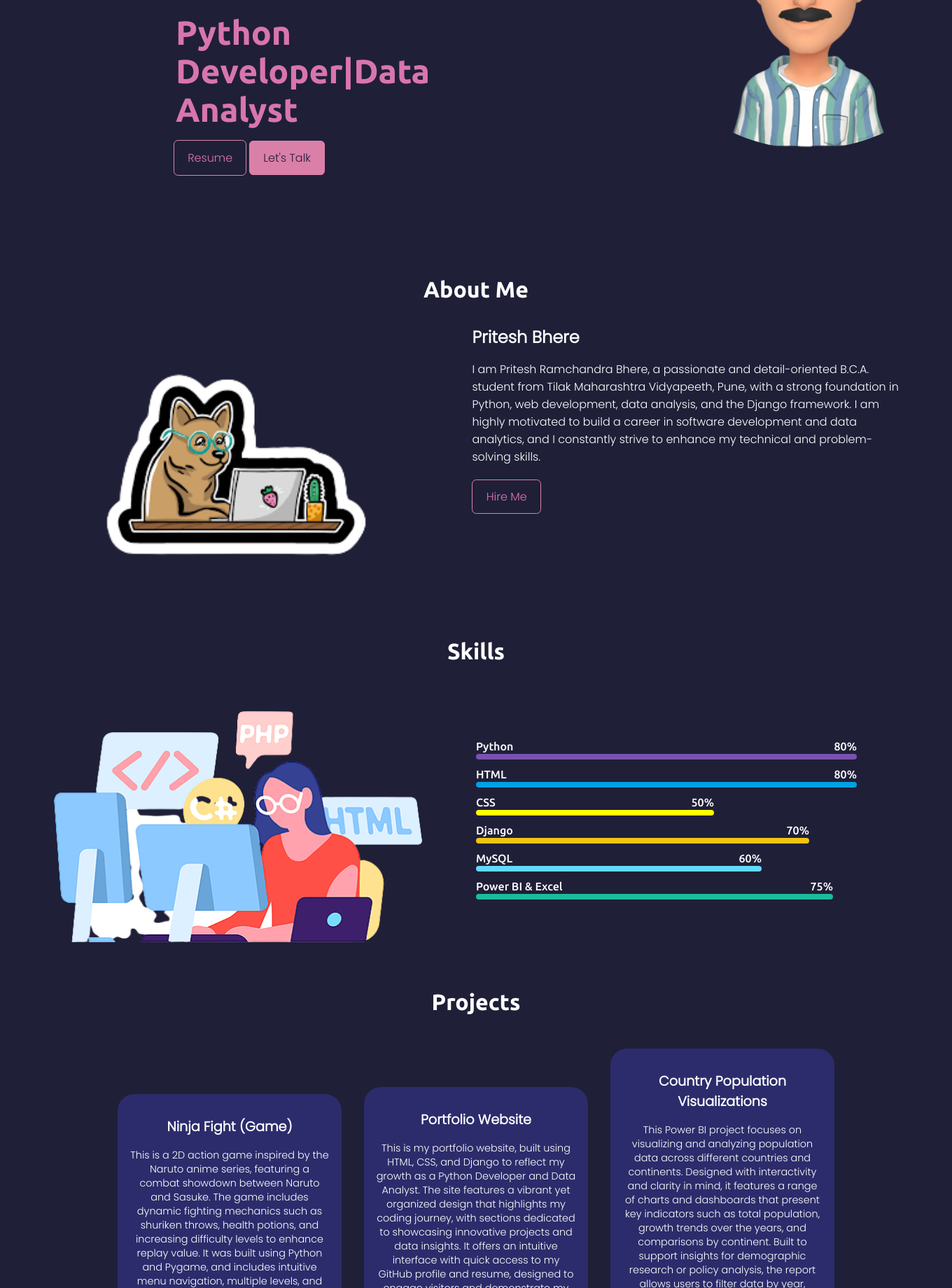
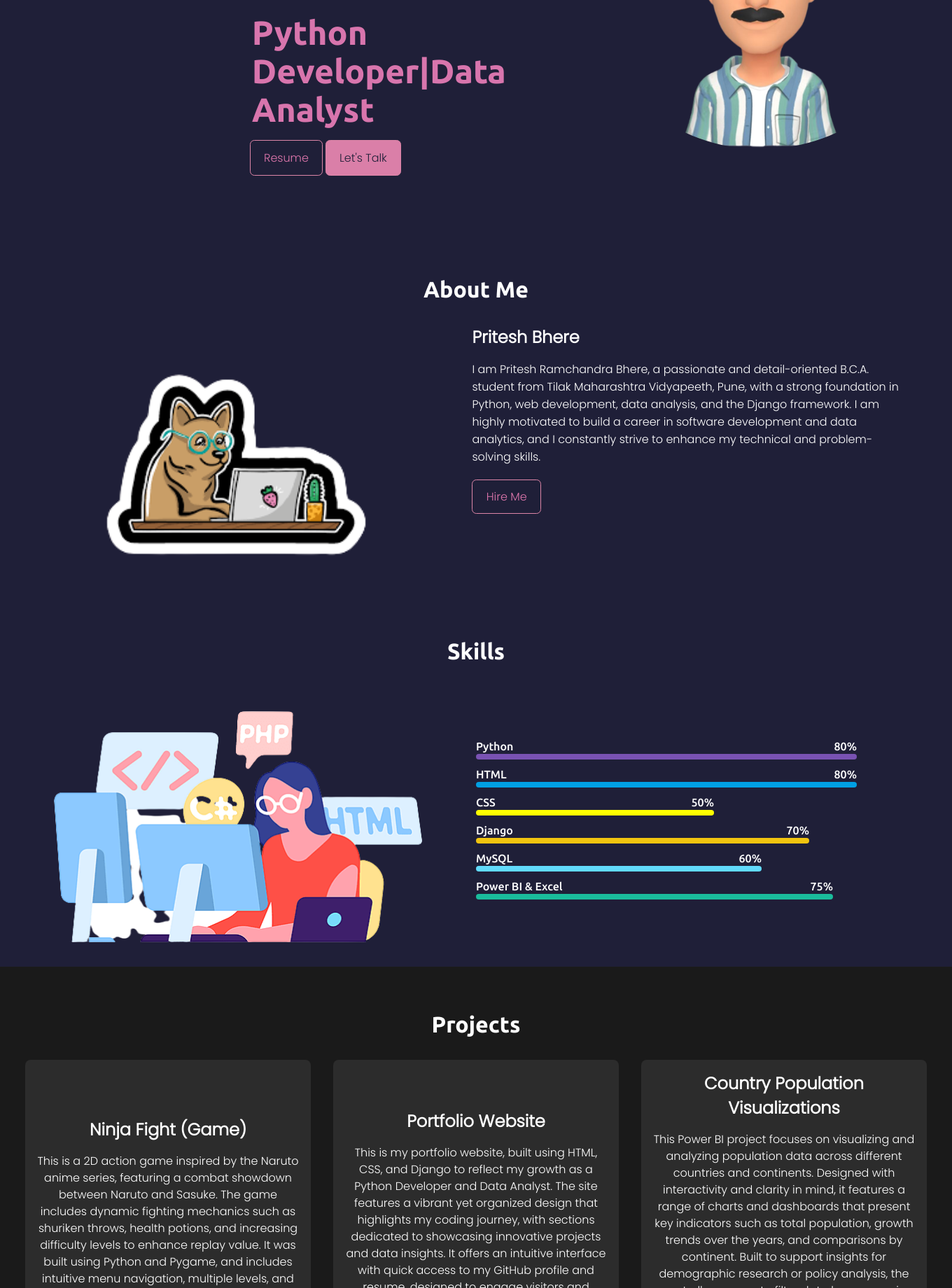
Before and after one commit to Pritesh2706/Portfolio-Website, a Django app: page / in a window 1360 px wide; the page is wider, and only the part inside the window is pictured. Shown: the part 480-2320 px from the top of that part at 70% size. Run offline with Django 3.2, Linux system fonts and the light colour scheme; some libraries are stand-ins or nearby versions.

Commit message:
Update style.css

```diff
--- a/portfolio/static/css/style.css
+++ b/portfolio/static/css/style.css
@@ -216,34 +216,105 @@
 }
 
 /* Projects Section */
-.projects-container {
-    justify-content: center;
-    align-items: center;
-    margin: auto;
-    flex-wrap: wrap;
+#Projects {
+    padding: 2rem 0;
+    background-color: #1a1a1a;
 }
 
-
-
+.projects-container {
+    display: flex;
+    justify-content: center;
+    gap: 2rem; /* Space between items */
+    flex-wrap: wrap; /* Allows wrapping on smaller screens */
+}
 
 .projects-item {
-    overflow: hidden;
-    width: 20rem;
-    margin: 1rem;
-    background: #2c2c6c;
-    border-radius: 1.5rem;
-    padding: 2rem 1rem;
+    width: 30%; /* One-third of the container, adjusted for gap */
+    background-color: #2c2c2c;
+    padding: 1rem;
+    border-radius: 8px;
     text-align: center;
 }
 
 .projects-item h1 {
-    font-size: 1.2rem;
     margin-bottom: 1rem;
 }
 
 .projects-item p {
-    line-height: 20px;
-    font-size: .9rem;
+    margin-bottom: 1rem;
+    line-height: 1.5;
+}
+
+.buttons {
+    width: 100%;
+}
+
+.btn {
+    padding: 0.5rem 1rem;
+    background-color: #3498db;
+    color: white;
+    text-decoration: none;
+    border-radius: 5px;
+}
+
+.btn:hover {
+    background-color: #2980b9;
+}
+
+.m-top {
+    margin-top: 1rem;
+}
+
+.live {
+    display: inline-block;
+}
+
+.t-white {
+    color: white;
+}
+
+.t-center {
+    text-align: center;
+}
+
+.my-2 {
+    margin: 1rem 0;
+}
+
+.f-2 {
+    font-size: 2rem;
+}
+
+.flex {
+    display: flex;
+}
+
+.f-col {
+    flex-direction: column;
+}
+
+.s-center {
+    justify-content: center;
+}
+
+.s-around {
+    justify-content: space-around;
+}
+
+.items-center {
+    align-items: center;
+}
+
+.sw-80 {
+    max-width: 80%;
+}
+
+.m-auto {
+    margin: auto;
+}
+
+.my-4 {
+    margin: 2rem 0;
 }
 
 
```
